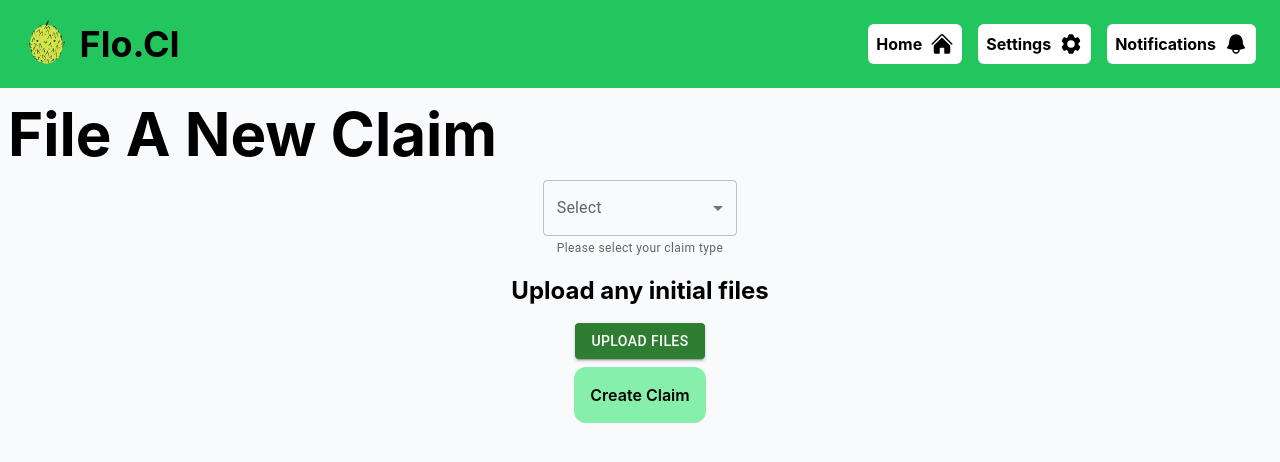
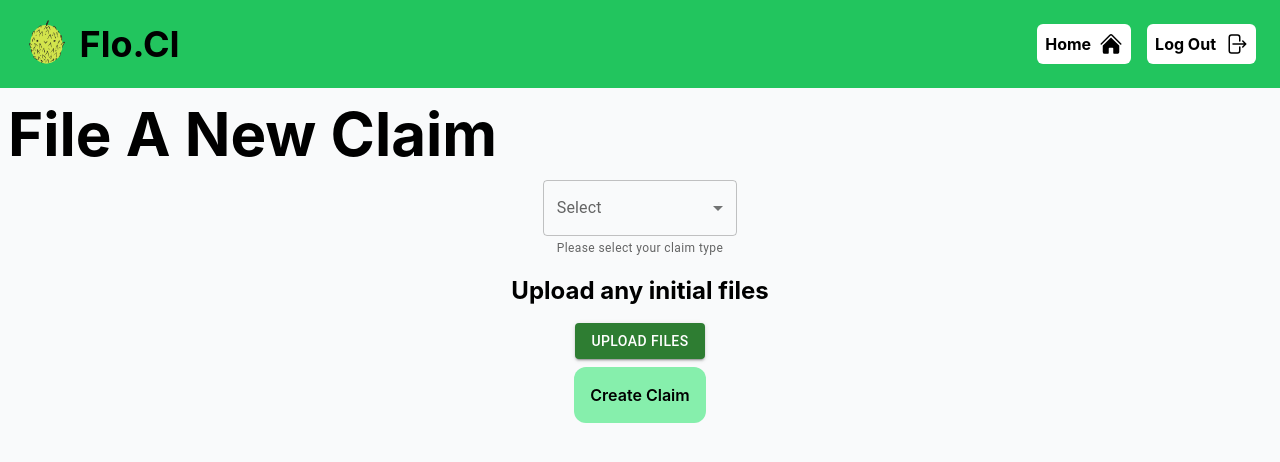
Before and after one commit to Flo-CI/front-end, a React (Create React App) app: page /front-end/new-claim in a window 1280 px wide. Shown: the top 462 px of the page. Built offline with nearby package versions, Linux system fonts and the light colour scheme.

Commit message:
Fixed navbar functionality and changed some of its buttons to better reflect their functionality

```diff
--- a/src/components/Navbar.js
+++ b/src/components/Navbar.js
@@ -2,7 +2,7 @@ import React from "react";
 import { Link } from "react-router-dom";
 import logo from "../assets/Flo-CI_Icon.png";
 
-import { HomeIcon, Cog6ToothIcon, BellIcon } from "@heroicons/react/24/solid";
+import { HomeIcon, Cog6ToothIcon, BellIcon, ArrowRightOnRectangleIcon} from "@heroicons/react/24/solid";
 
 function Navbar() {
   return (
@@ -17,23 +17,23 @@ function Navbar() {
       <ul className="flex font-bold">
         <li className="px-2 flex p-2 m-2 bg-white rounded-md">
           {/* Dashboard */}
-          <Link to="/" className="flex">
+          <Link to="/dashboard" className="flex">
             <p className="mr-2">Home</p> <HomeIcon className="h-6 w-6" />
           </Link>
         </li>
         <li className="px-2 flex p-2 m-2 bg-white rounded-md">
-          {/* Settings */}
+          {/* Log Out */}
           <Link to="/" className="flex">
-            <p className="mr-2">Settings</p>{" "}
-            <Cog6ToothIcon className="h-6 w-6" />
+            <p className="mr-2">Log Out</p>{" "}
+            <ArrowRightOnRectangleIcon className="h-6 w-6" />
           </Link>
         </li>
-        <li className="px-2 flex p-2 m-2 bg-white rounded-md">
-          <Link to="/" className="flex">
-            <p className="mr-2">Notifications</p>{" "}
-            <BellIcon className="h-6 w-6" />
-          </Link>
-        </li>
+        {/*<li className="px-2 flex p-2 m-2 bg-white rounded-md">*/}
+        {/*  <Link to="/" className="flex">*/}
+        {/*    <p className="mr-2">Notifications</p>{" "}*/}
+        {/*    <BellIcon className="h-6 w-6" />*/}
+        {/*  </Link>*/}
+        {/*</li>*/}
       </ul>
     </nav>
   );
```
